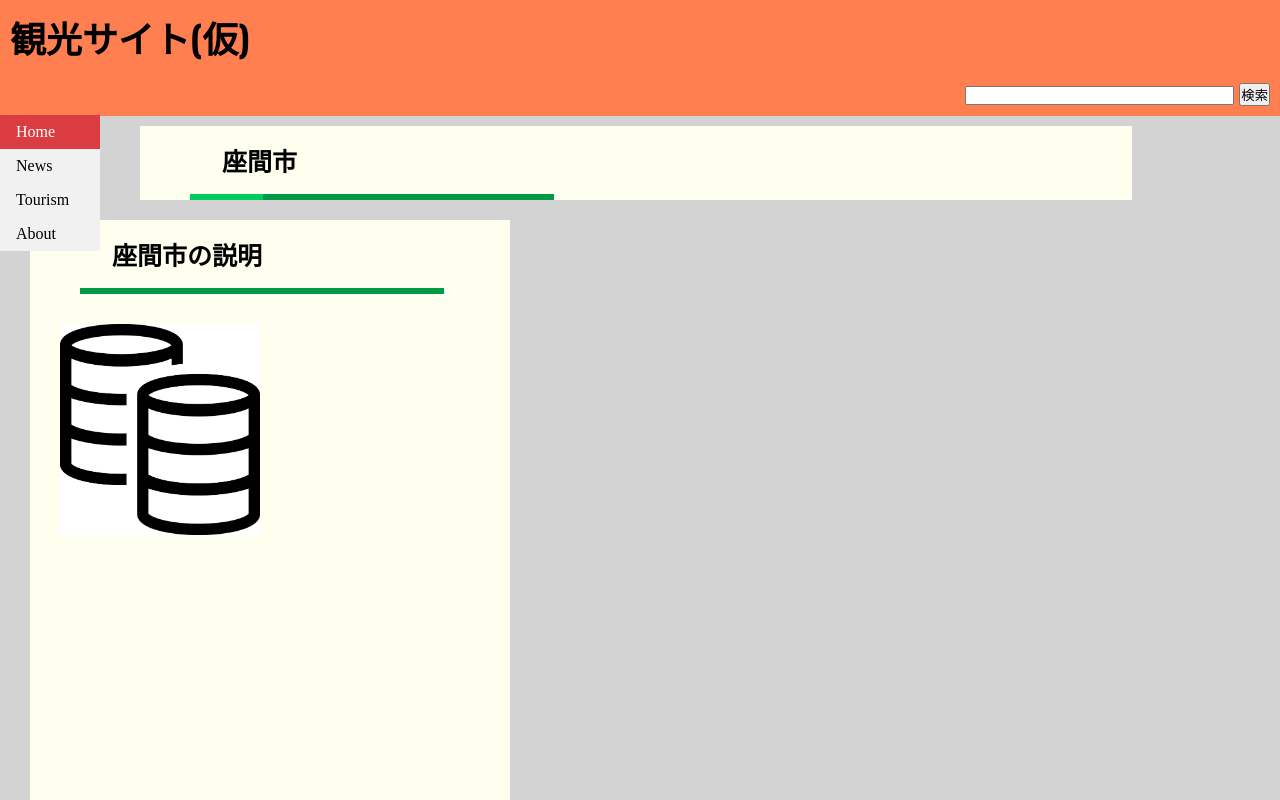
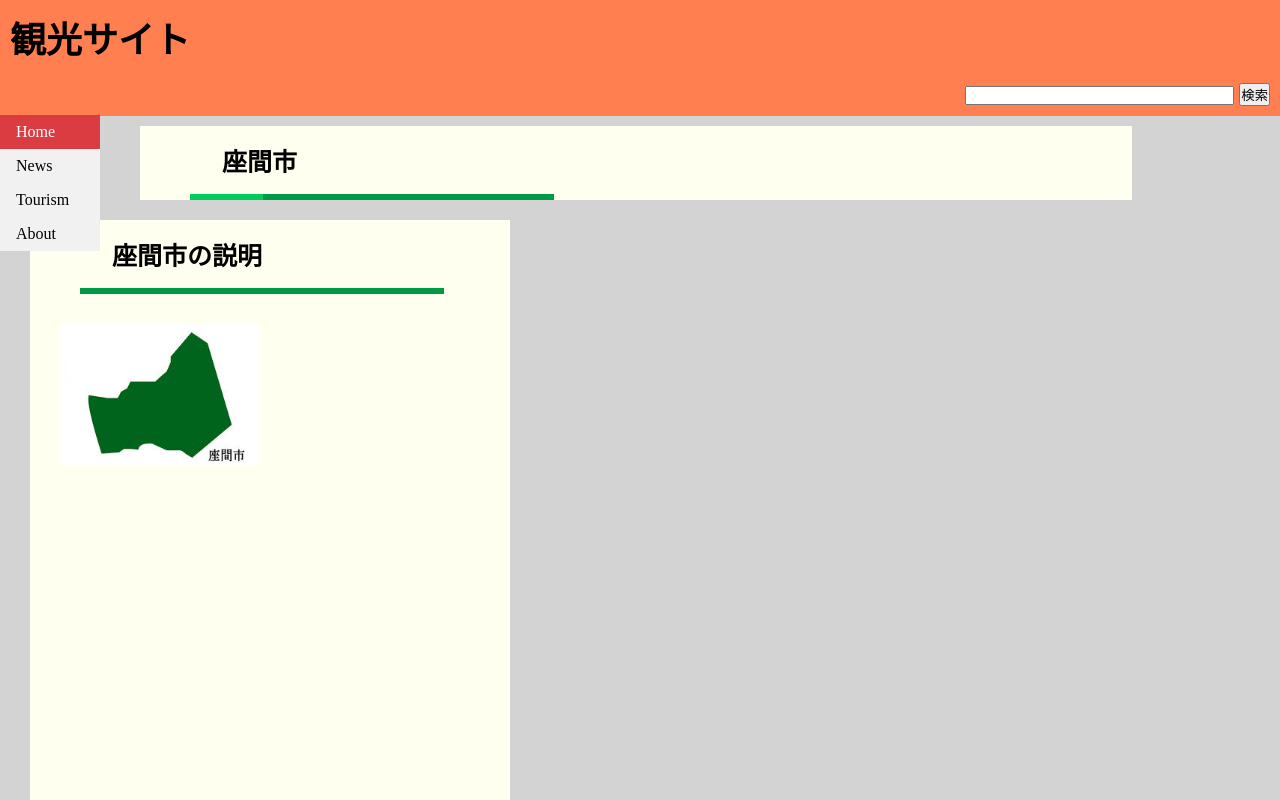
Before and after one commit to proC-SD1/Project-SE01, a plain HTML site: page zama.html in a window 1280 px wide. Shown: the top 800 px of the page. Drawn offline with nearby package versions, Linux system fonts and the light colour scheme.

Commit message:
Update zama.html

```diff
--- a/zama.html
+++ b/zama.html
@@ -9,7 +9,7 @@
 
 
         <div id="b-box">
-          <a href="index.html"><h1>観光サイト(仮)</h1></a>
+          <a href="index.html"><h1>観光サイト</h1></a>
           <h2>
             <form method="get" action="http://www.google.co.jp/search" target="_blank">
               <input type="text" name="q" size="31" maxlength="255" value="">
@@ -37,7 +37,7 @@
 
           <div id="f-box">
             <h4>座間市の説明</h4>
-              <img src="fig/25609.jpg" alt="">
+              <img src="fig/zama.jpg" alt="">
           </div>
 
           <div id="g-box">
```
